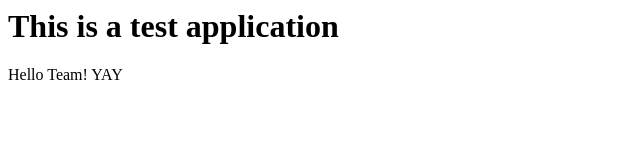
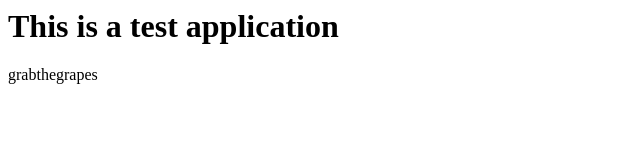
Before and after one commit to jakehigg/bakery_azn_testapp, a plain HTML site: page app/index.html in a window 1280 px wide. Shown: the full height of the page, 0-640 px from the left. Drawn offline with Linux system fonts and the light colour scheme.

Commit message:
change to grabthegrapes

```diff
--- a/app/index.html
+++ b/app/index.html
@@ -3,6 +3,6 @@
 <title>Test App</title>
 </head>
 <body>
-<h1>This is a test application</h1><p>Hello Team! YAY</p>
+<h1>This is a test application</h1><p>grabthegrapes</p>
 </body>
 </html>
```
